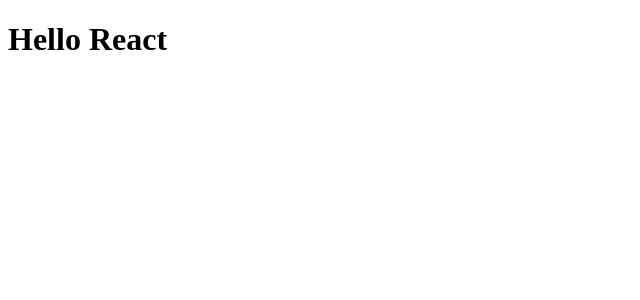
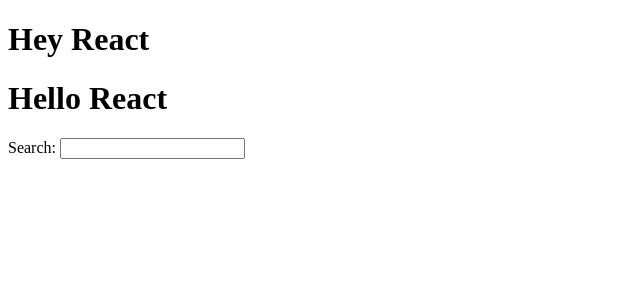
Before and after one commit to HeshamaMohamed/Books-Documentation, a React (Vite) app in the folder The Road To React/hacker-stories/: page / in a window 1280 px wide. Shown: the top 300 px of the page, without its empty margins (0-640 px from the left). Built offline with nearby package versions, Linux system fonts and the light colour scheme.

Commit message:
Fundamentals of React: React JSX

```diff
--- a/The Road To React/hacker-stories/src/App.jsx
+++ b/The Road To React/hacker-stories/src/App.jsx
@@ -2,12 +2,19 @@
 import reactLogo from './assets/react.svg'
 import './App.css'
 
-const title = 'React';
+const welcome = {title: 'React', greeting: 'Hey'}
+function getTitle(title){
+  return title;
+}
 
 function App() {
   return (
     <div>
-      <h1>Hello React</h1>
+      <h1>{welcome.greeting} {welcome.title}</h1>
+      <h1>{getTitle('Hello React')}</h1>
+
+      <label htmlFor="search">Search: </label>
+      <input id="search" type="text"/>
     </div>
   )
 }
```
